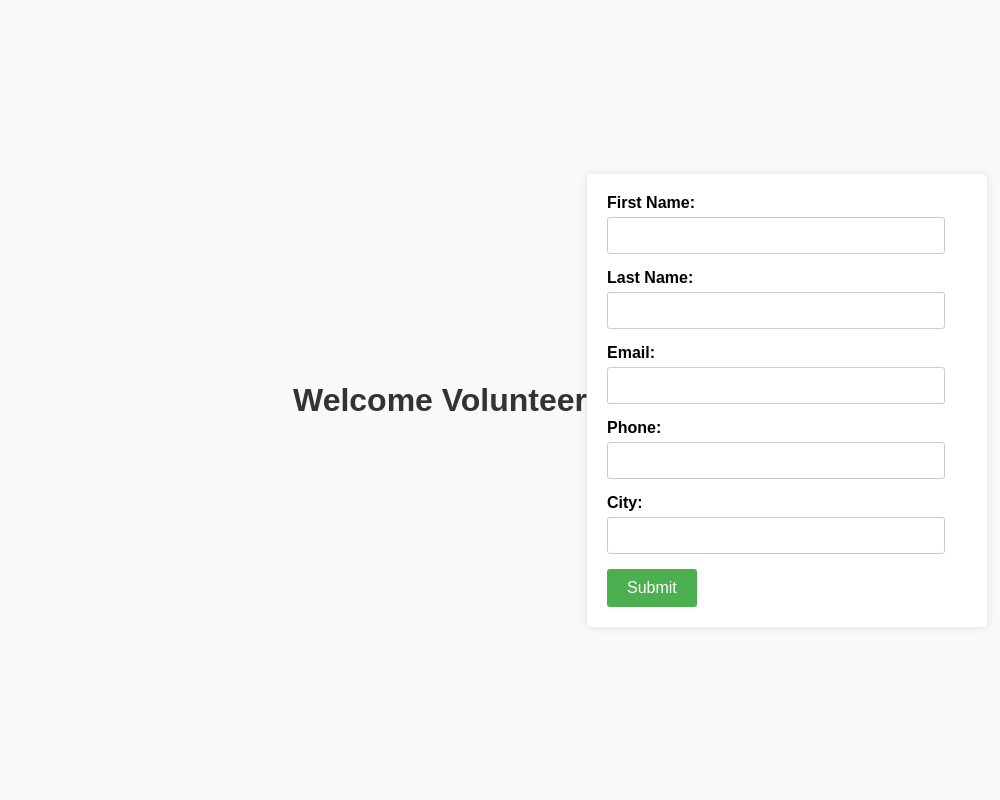
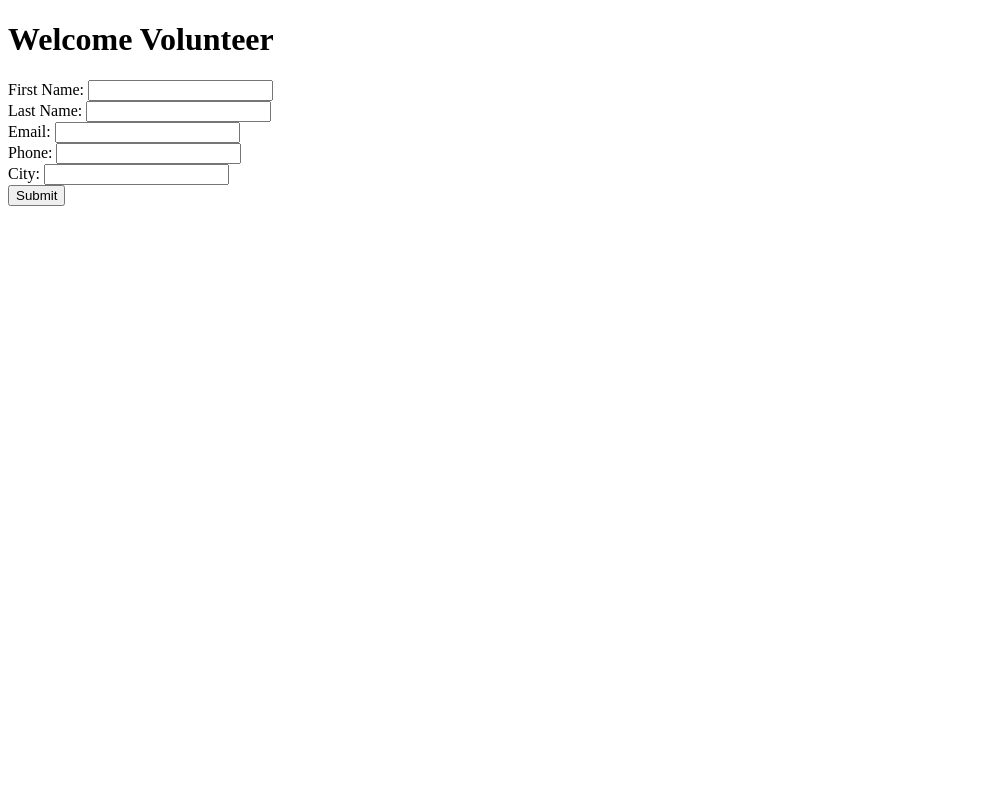
Before and after one commit to diana2granat/hackathon1, a Flask app: page / in a window 1280 px wide. Shown: the whole page, without its empty margins (0-1000 px from the left). Run offline with Flask 3, Linux system fonts and the light colour scheme; some libraries are stand-ins or nearby versions.

Commit message:
Revert "added css to pages"
This reverts commit c95ff4d6734e4e5562c83950967aa8154e320a62.

```diff
--- a/MAIN_V2/main_v2_flask.py
+++ b/MAIN_V2/main_v2_flask.py
@@ -26,7 +26,7 @@ def index():
         phone = request.form['phone']
         city = request.form['city']
 
-        # Validate input using regex patterns above
+        # Validate input using regex patterns
         error_messages = []
         if not re.match(name_pattern, first_name):
             error_messages.append("First name: letters only")
--- a/MAIN_V2/templates/index.html
+++ b/MAIN_V2/templates/index.html
@@ -4,81 +4,6 @@
     <meta charset="UTF-8">
     <meta name="viewport" content="width=device-width, initial-scale=1.0">
     <title>Volunteer Matching</title>
-    <style>
-        body {
-            font-family: Arial, sans-serif;
-            margin: 0;
-            padding: 0;
-            background-color: #f9f9f9;
-            display: flex;
-            justify-content: center;
-            align-items: center;
-            height: 100vh;
-        }
-
-        h1 {
-            color: #333;
-        }
-
-        .error-messages {
-            background-color: #ffdddd;
-            border-left: 6px solid #f44336;
-            padding: 10px;
-            margin-bottom: 20px;
-            width: 100%;
-            max-width: 400px;
-        }
-
-        .error-messages ul {
-            list-style-type: none;
-            padding: 0;
-            margin: 0;
-        }
-
-        .error-messages li {
-            margin: 5px 0;
-        }
-
-        form {
-            background-color: #fff;
-            padding: 20px;
-            border-radius: 5px;
-            box-shadow: 0 0 10px rgba(0, 0, 0, 0.1);
-            width: 100%;
-            max-width: 400px;
-            box-sizing: border-box;
-        }
-
-        label {
-            display: block;
-            margin-bottom: 5px;
-            font-weight: bold;
-        }
-
-        input[type="text"],
-        input[type="email"] {
-            width: calc(100% - 22px);
-            padding: 10px;
-            margin-bottom: 15px;
-            border: 1px solid #ccc;
-            border-radius: 3px;
-            box-sizing: border-box;
-        }
-
-        input[type="submit"] {
-            background-color: #4CAF50;
-            color: white;
-            padding: 10px 20px;
-            border: none;
-            border-radius: 3px;
-            cursor: pointer;
-            font-size: 16px;
-        }
-
-        input[type="submit"]:hover {
-            background-color: #45a049;
-        }
-    </style>
 </head>
 <body>
     <h1>Welcome Volunteer</h1>
```
Also changed, not shown: MAIN_V2/templates/results.html (+7 -73 lines).
